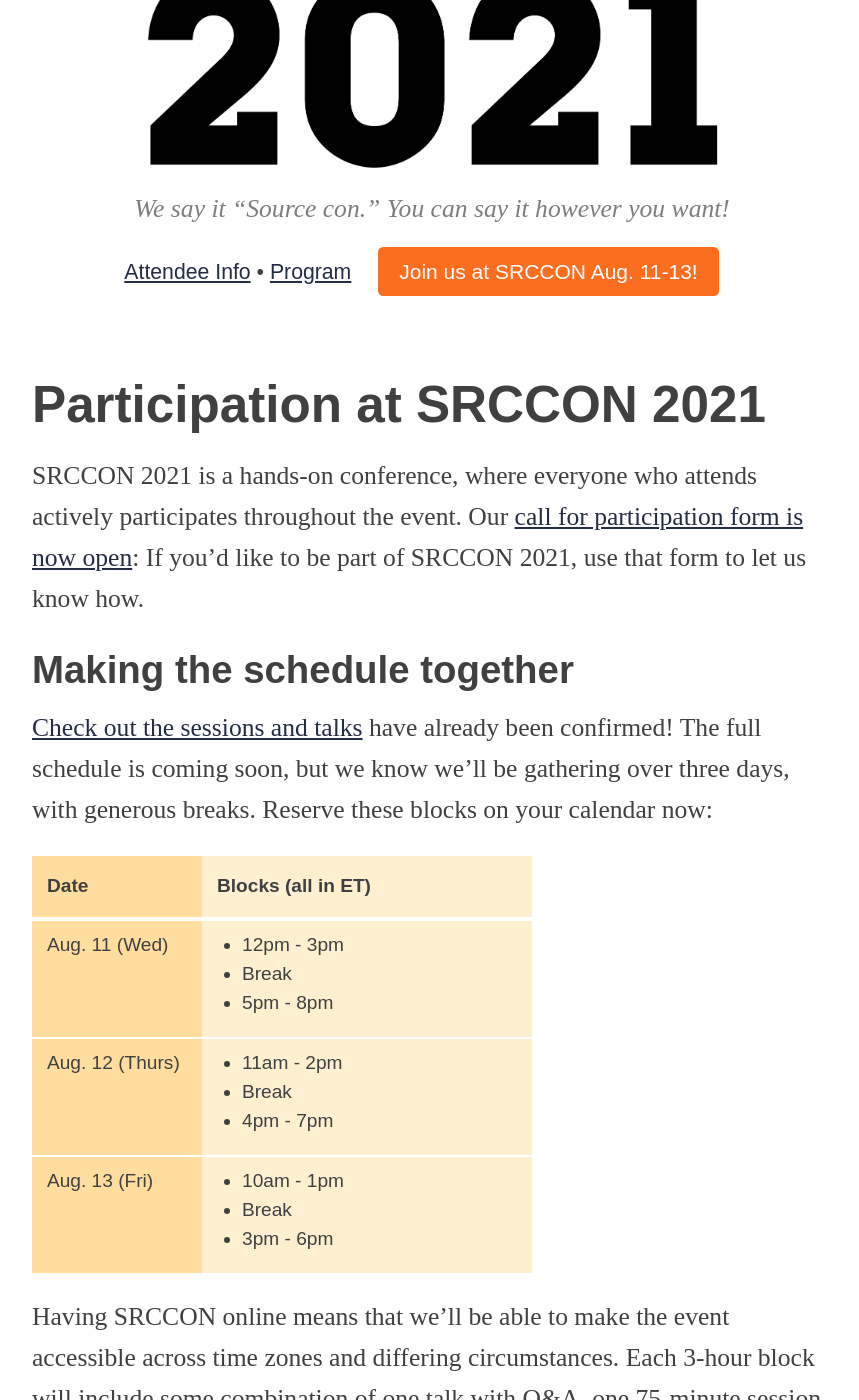
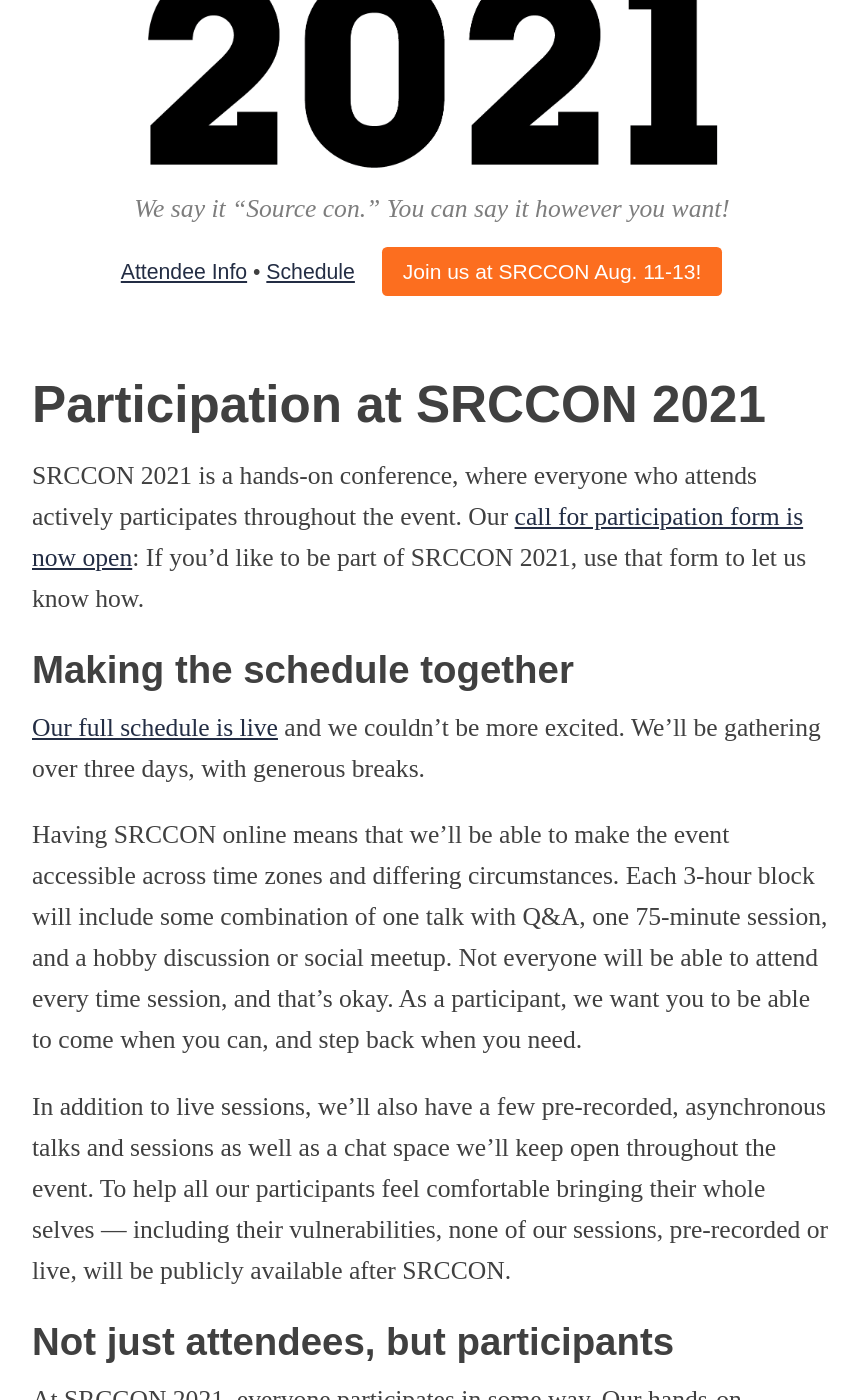
Before and after one commit to OpenNews/srccon-2021, a Jekyll site: the page built from attendees.md, in a window 1280 px wide and 1400 px high, scrolled down 259 px. Shown: the whole window, without its empty margins (208-1067 px from the left). Built offline with Jekyll 4.4.1, drawn with Linux system fonts in a browser that asks for light colours; some web fonts are replaced; some of the changed text lies outside the part shown.

Commit message:
prepping language for making the schedule live

```diff
--- a/_includes/simple_footer.html
+++ b/_includes/simple_footer.html
@@ -14,10 +14,10 @@
         <div>
             <h3>About this event</h3>
             <ul>
+                <li><a href="/participation/form/">Call for Participation</a></li>
+                <li><a href="/schedule">Schedule</a></li>
+                <li><a href="/attendees">Attendee Info</a></li>
                 <li><a href="https://srccon.org/conduct/">Code of Conduct</a></li>
-                <li><a href="/participation/form/">Call for Participation</a></li>
-                <li><a href="/program">Program</a></li>
-                <li><a href="/attendees">Attendee Info</a></li>
                 <li><a href="/sessions/proposal-guide/">Session Proposal Guide</a></li>
                 <li><a href="/scholarships">Scholarships</a></li>
                 <li><a href="/sponsors">Sponsors</a></li>
--- a/_layouts/simple_layout.html
+++ b/_layouts/simple_layout.html
@@ -48,7 +48,7 @@
             </div>
             {% if page.section == 'homepage' %}<p class="big-type">A participant-led conference from <a href="https://opennews.org">OpenNews</a> for&nbsp;journalists who want to transform their work, their organizations, and their communities.</p>{% endif %}
             <div class="sub-nav">
-                <a href="/attendees">Attendee Info</a> • <a href="/program">Program</a>
+                <a href="/attendees">Attendee Info</a> • <a href="/schedule">Schedule</a>
                 {% if page.cta_button_text %}
                 <a href="{{ page.cta_button_link }}" class="button">{{ page.cta_button_text }}</a>
                 {% else %}
--- a/attendees.md
+++ b/attendees.md
@@ -13,46 +13,7 @@
 
 ## Making the schedule together
 
-[Check out the sessions and talks](/program) have already been confirmed! The full schedule is coming soon, but we know we'll be gathering over three days, with generous breaks. Reserve these blocks on your calendar now:
-
-<table class="time-blocks">
-  <thead>
-    <th>Date</th>
-    <th>Blocks (all in ET)</th>
-  </thead>
-  <tbody>
-    <tr>
-      <td>Aug. 11 (Wed)</td>
-      <td>
-        <ul>
-          <li>12pm - 3pm</li>
-          <li>Break</li>
-          <li>5pm - 8pm</li>
-        </ul>
-      </td>
-    </tr>
-    <tr>
-      <td>Aug. 12 (Thurs)</td>
-      <td>
-        <ul>
-          <li>11am - 2pm</li>
-          <li>Break</li>
-          <li>4pm - 7pm</li>
-        </ul>
-      </td>
-    </tr>
-    <tr>
-      <td>Aug. 13 (Fri)</td>
-      <td>
-        <ul>
-          <li>10am - 1pm</li>
-          <li>Break</li>
-          <li>3pm - 6pm</li>
-        </ul>
-      </td>
-    </tr>
-  </tbody>
-</table>
+[Our full schedule is live](/schedule) and we couldn't be more excited. We'll be gathering over three days, with generous breaks.
 
 Having SRCCON online means that we’ll be able to make the event accessible across time zones and differing circumstances. Each 3-hour block will include some combination of one talk with Q&A, one 75-minute session, and a hobby discussion or social meetup. Not everyone will be able to attend every time session, and that’s okay. As a participant, we want you to be able to come when you can, and step back when you need.
 
```
Also changed, not shown: homepage.md (+5 -49 lines), participation_form.md (+3 -3 lines).
